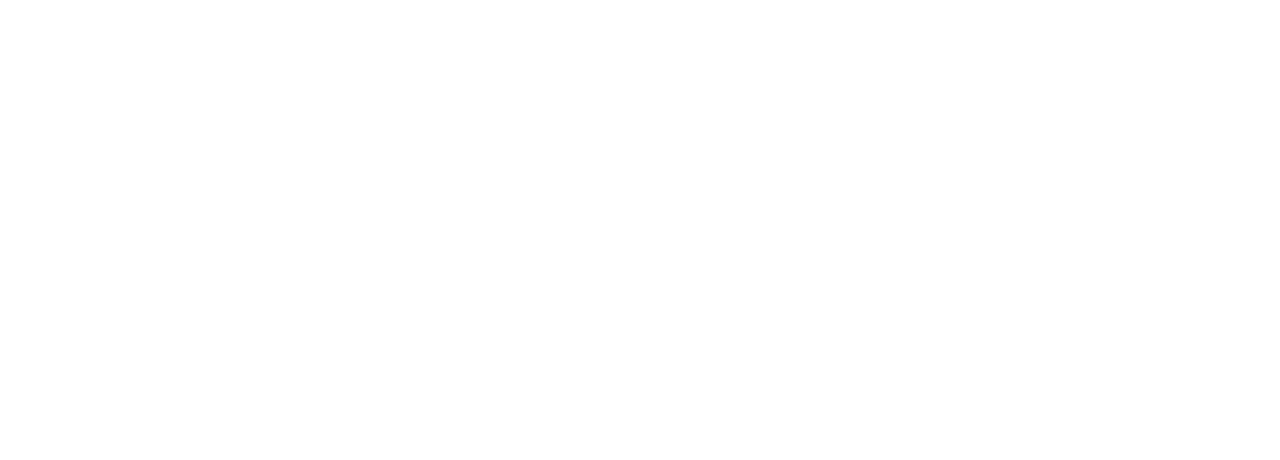
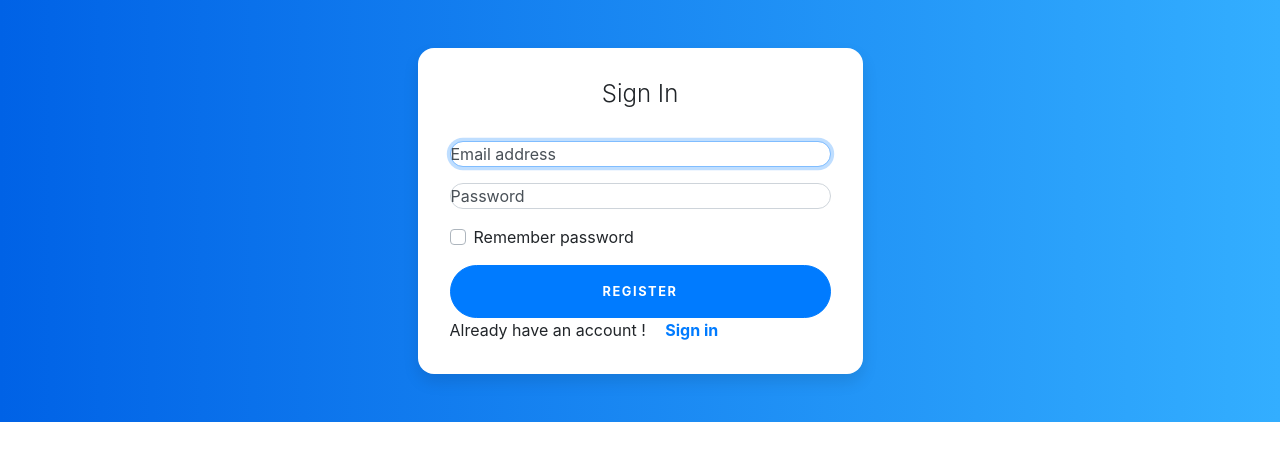
Before and after one commit to baskarancs15/demo_lera, an Angular app: page /register in a window 1280 px wide. Before the commit this address led to /. Shown: the top 460 px of the page. Built offline with nearby package versions, Linux system fonts and the light colour scheme.

Commit message:
links added

```diff
--- a/src/app/app-routing.module.ts
+++ b/src/app/app-routing.module.ts
@@ -1,10 +1,12 @@
 import { NgModule } from '@angular/core';
 import { Routes, RouterModule } from '@angular/router';
 import { LoginComponent } from '../app/login/login.component';
+import { RegistrationComponent } from './registration/registration.component';
 
 const routes: Routes = [
   { path: 'login', component: LoginComponent },
-  { path: '', redirectTo: '/login', pathMatch: 'full' }
+  { path: '', redirectTo: '/login', pathMatch: 'full' },
+  { path: 'register', component: RegistrationComponent }
 ];
 
 @NgModule({
--- a/src/app/login/login.component.html
+++ b/src/app/login/login.component.html
@@ -1,4 +1,3 @@
-
 <body>
   <div class="container">
     <div class="row">
@@ -22,7 +21,8 @@
                 <label class="custom-control-label" for="customCheck1">Remember password</label>
               </div>
               <button class="btn btn-lg btn-primary btn-block text-uppercase" type="submit">Sign in</button>
-              <button class="btn btn-lg btn-primary btn-block text-uppercase" type="submit">Registration</button>
+              <button class="btn btn-lg btn-primary btn-block text-uppercase" type="submit"
+                (click)="register()">Registration</button>
               <hr class="my-4">
               <!-- <button class="btn btn-lg btn-google btn-block text-uppercase" type="submit"><i class="fab fa-google mr-2"></i> Sign in with Google</button>
               <button class="btn btn-lg btn-facebook btn-block text-uppercase" type="submit"><i class="fab fa-facebook-f mr-2"></i> Sign in with Facebook</button> -->
--- a/src/app/login/login.component.ts
+++ b/src/app/login/login.component.ts
@@ -1,5 +1,6 @@
 import { Component, OnInit } from '@angular/core';
 import { FormControl, FormGroup, Validators } from '@angular/forms';
+import { Router } from '@angular/router';
 
 @Component({
   selector: 'app-login',
@@ -9,9 +10,12 @@
 export class LoginComponent implements OnInit {
 
 
-  constructor() { }
+  constructor(private router: Router,) { }
 
   ngOnInit() {
   }
 
+  register() {
+    this.router.navigate(['/register']);
+  }
 }
--- a/src/app/registration/registration.component.html
+++ b/src/app/registration/registration.component.html
@@ -20,12 +20,20 @@
                 <input type="checkbox" class="custom-control-input" id="customCheck1">
                 <label class="custom-control-label" for="customCheck1">Remember password</label>
               </div>
-              <button class="btn btn-lg btn-primary btn-block text-uppercase" type="submit">Sign in</button>
-              <hr class="my-4">
-              <button class="btn btn-lg btn-google btn-block text-uppercase" type="submit"><i
+              <button class="btn btn-lg btn-primary btn-block text-uppercase" type="submit">Register</button>
+              <!-- <hr class="my-4"> -->
+              <!-- <button class="btn btn-lg btn-google btn-block text-uppercase" type="submit"><i
                   class="fab fa-google mr-2"></i> Sign in with Google</button>
               <button class="btn btn-lg btn-facebook btn-block text-uppercase" type="submit"><i
-                  class="fab fa-facebook-f mr-2"></i> Sign in with Facebook</button>
+                  class="fab fa-facebook-f mr-2"></i> Sign in with Facebook</button> -->
+
+              <!-- <button class="btn btn-lg btn-primary btn-block text-uppercase" type="submit" click="signin()">Sign
+                in</button>
+                 -->
+              <div class="">Already have an account !
+                <a [routerLink]="['/login']"><strong class="col">Sign
+                    in</strong></a>
+              </div>
             </form>
           </div>
         </div>
--- a/src/app/registration/registration.component.ts
+++ b/src/app/registration/registration.component.ts
@@ -1,4 +1,6 @@
 import { Component, OnInit } from '@angular/core';
+import { FormControl, FormGroup, Validators } from '@angular/forms';
+import { Router } from '@angular/router';
 
 @Component({
   selector: 'app-registration',
@@ -7,9 +9,12 @@
 })
 export class RegistrationComponent implements OnInit {
 
-  constructor() { }
+  constructor(private router: Router,) { }
 
   ngOnInit() {
   }
 
+  signin() {
+    this.router.navigate(['/login']);
+  }
 }
```
